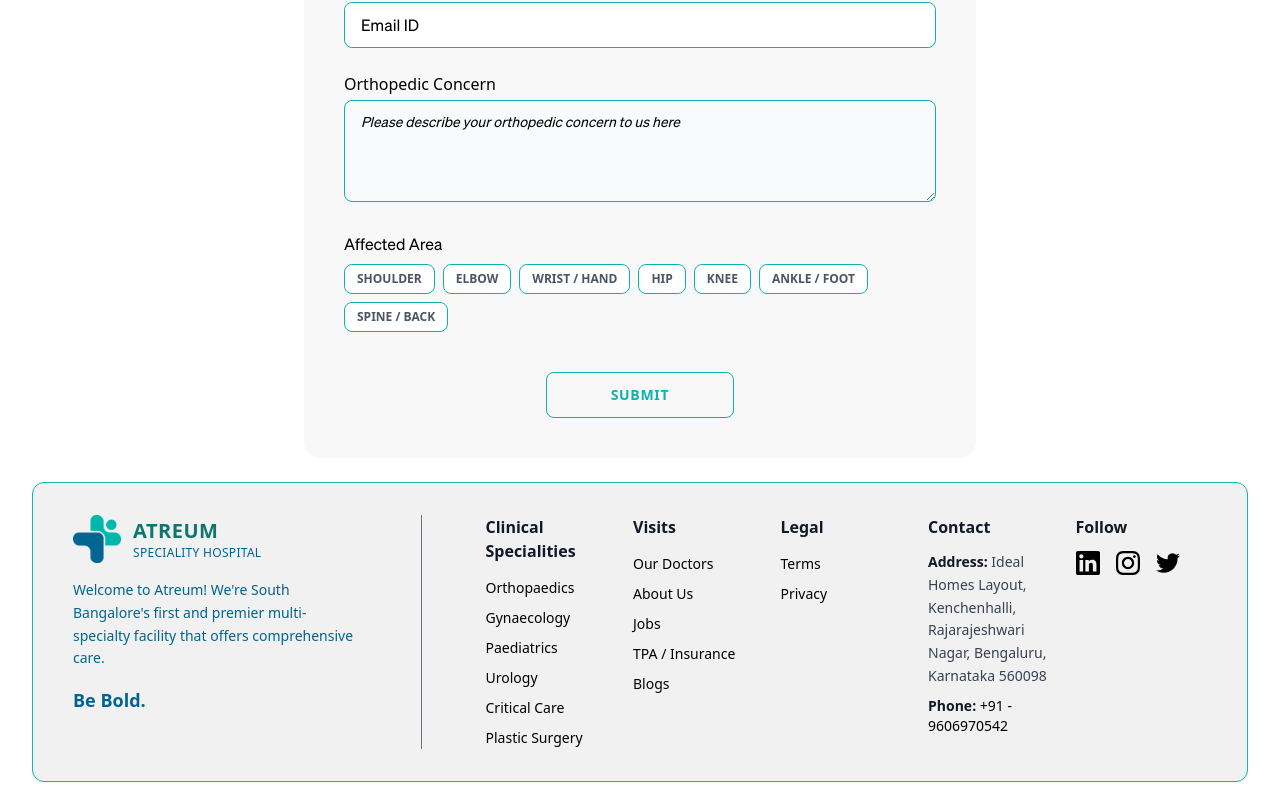
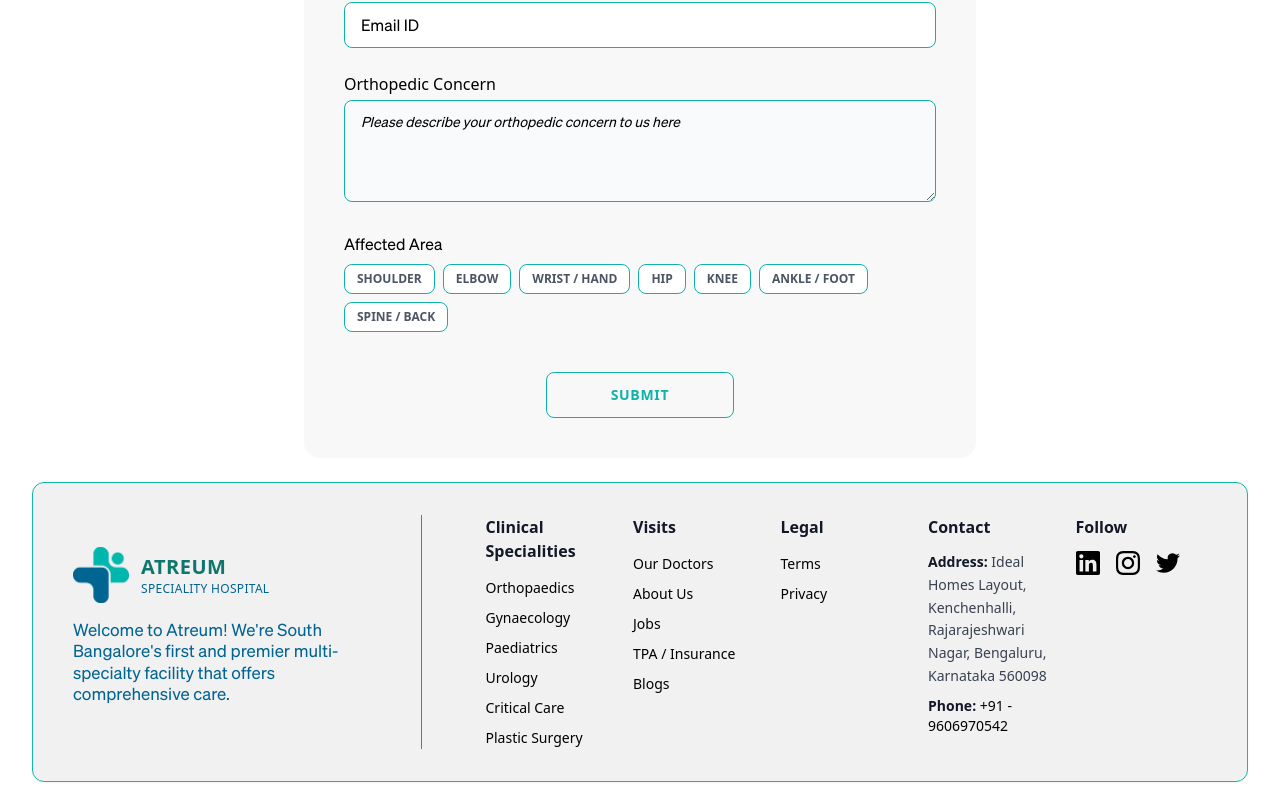
Before and after one commit to suman987654432/atreum, a React (Vite) app: page /department/orthopedics in a window 1280 px wide. Shown: the part 1994-2800 px from the top of the page. Built offline with nearby package versions, Linux system fonts and the light colour scheme.

Commit message:
feat: Implement a new Footer component including navigation links, contact details, and social media integration.

```diff
--- a/src/components/Footer.jsx
+++ b/src/components/Footer.jsx
@@ -9,10 +9,10 @@ const Footer = () => {
         <div className=" border bg-[#F1F1F1] border-teal-500 rounded-xl px-6 py-6 md:px-10 md:py-8 shadow-sm">
           <div className="flex flex-col md:flex-row md:items-start gap-8 md:gap-10 lg:gap-16">
             {/* Brand Section */}
-            <div className="md:w-1/3 lg:w-1/4 space-y-4">
+            <div className="md:w-1/3 lg:w-1/4 space-y-4 pt-8">
               <div className="flex items-center gap-3">
-                <div className="w-12 h-12 rounded-lg flex items-center justify-center">
-                  <img src={image} alt="logo" className='w-12 h-12' />
+                <div className="w-14 h-14 rounded-lg flex items-center justify-center">
+                  <img src={image} alt="logo" className='w-14 h-14' />
                 </div>
                 <div>
                   <h3 className="text-xl font-bold text-teal-700 tracking-wide text-[#006492]">
@@ -23,11 +23,11 @@ const Footer = () => {
                   </p>
                 </div>
               </div>
-              <p className="text-sm text-[#006492] leading-relaxed max-w-xs">
+              <p className="text-[17px] font-sohne font-normal text-[#006492] leading-tight mt-10">
                 Welcome to Atreum! We're South Bangalore&apos;s first and premier
                 multi-specialty facility that offers comprehensive care.
               </p>
-              <p className="text-lg font-bold text-[#006492]">Be Bold.</p>
+              {/* <p className="text-lg font-bold text-[#006492]">Be Bold.</p> */}
             </div>
 
             {/* Vertical divider to mimic design */}
```
